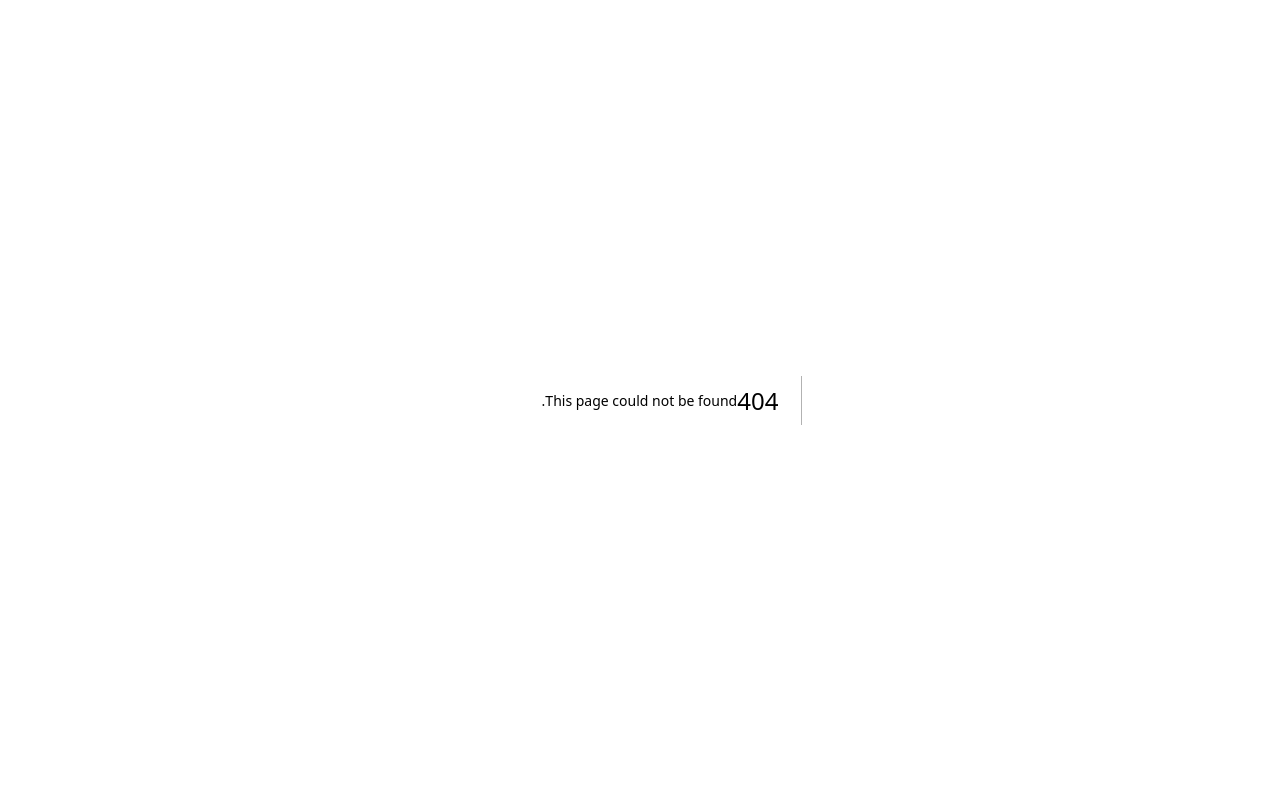
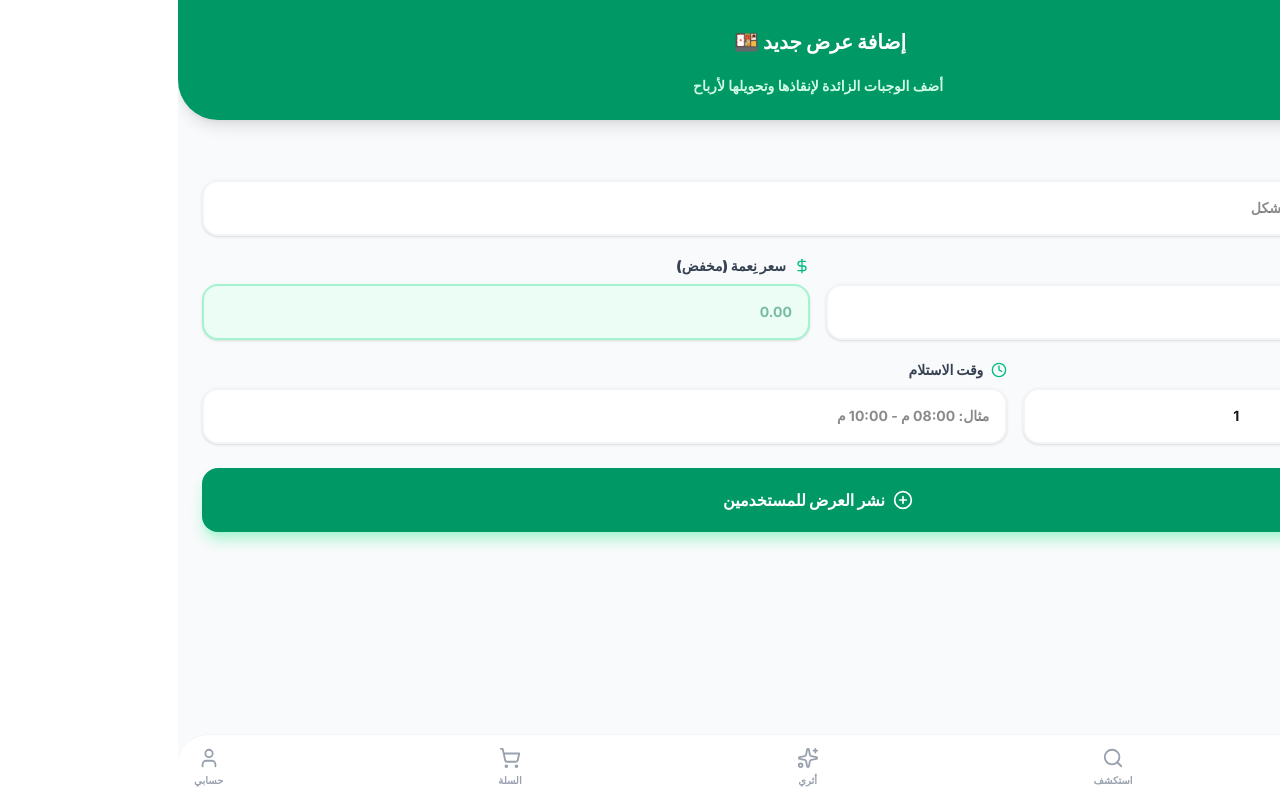
Before and after one commit to msaadi1902-max/nimah-app, a Next.js app: page /add-meal in a window 1280 px wide. Before the commit this address had no page. Built offline with nearby package versions, Linux system fonts and the light colour scheme; no server answers; sample sign-in values are in the browser's storage.

Commit message:
add merchant meal page

```diff
--- /dev/null
+++ b/src/app/add-meal/page.tsx
@@ -0,0 +1,160 @@
+'use client'
+import React, { useState } from 'react'
+import { useRouter } from 'next/navigation'
+import { createClient } from '@supabase/supabase-js'
+import { PlusCircle, Utensils, DollarSign, Clock, Package, ArrowRight } from 'lucide-react'
+import BottomNav from '@/components/BottomNav'
+
+// ربط قاعدة البيانات
+const supabase = createClient(process.env.NEXT_PUBLIC_SUPABASE_URL!, process.env.NEXT_PUBLIC_SUPABASE_ANON_KEY!)
+
+export default function AddMealPage() {
+  const router = useRouter()
+  const [loading, setLoading] = useState(false)
+
+  // بيانات الوجبة
+  const [mealData, setMealData] = useState({
+    name: '',
+    original_price: '',
+    discounted_price: '',
+    quantity: '1',
+    pickup_time: ''
+  })
+
+  // دالة الإرسال لقاعدة البيانات
+  const handleSubmit = async (e: React.FormEvent) => {
+    e.preventDefault()
+    setLoading(true)
+
+    try {
+      // إدخال البيانات في جدول meals (تأكد أن الجدول موجود في Supabase بنفس الاسم)
+      const { error } = await supabase
+        .from('meals')
+        .insert([
+          {
+            name: mealData.name,
+            original_price: Number(mealData.original_price),
+            discounted_price: Number(mealData.discounted_price),
+            quantity: Number(mealData.quantity),
+            pickup_time: mealData.pickup_time,
+            // merchant_id: سنقوم بربطه لاحقاً بمعرف التاجر الفعلي
+          }
+        ])
+
+      if (error) throw error
+
+      alert('✅ تم إضافة الوجبة بنجاح!')
+      router.push('/') // العودة للصفحة الرئيسية بعد الإضافة
+    } catch (error: any) {
+      alert('حدث خطأ أثناء الإضافة: ' + error.message)
+    } finally {
+      setLoading(false)
+    }
+  }
+
+  return (
+    <div className="min-h-screen bg-gray-50 pb-28 text-right font-sans" dir="rtl">
+      {/* الهيدر */}
+      <div className="bg-emerald-600 text-white p-6 rounded-b-[40px] shadow-lg mb-8">
+        <div className="flex items-center justify-between mb-4">
+          <button onClick={() => router.back()} className="bg-white/20 p-2 rounded-xl">
+            <ArrowRight size={20} />
+          </button>
+          <h1 className="text-xl font-black">إضافة عرض جديد 🍱</h1>
+          <div className="w-10"></div>
+        </div>
+        <p className="text-emerald-100 text-sm font-bold text-center">أضف الوجبات الزائدة لإنقاذها وتحويلها لأرباح</p>
+      </div>
+
+      {/* نموذج الإضافة */}
+      <form onSubmit={handleSubmit} className="px-6 space-y-5">
+
+        {/* اسم الوجبة */}
+        <div>
+          <label className="flex items-center gap-2 text-sm font-black text-gray-700 mb-2">
+            <Utensils size={16} className="text-emerald-500" /> اسم الوجبة / الصندوق
+          </label>
+          <input
+            type="text"
+            required
+            placeholder="مثال: صندوق معجنات مشكل"
+            className="w-full bg-white border-2 border-gray-100 rounded-2xl p-4 text-sm font-bold focus:border-emerald-500 focus:outline-none transition-colors shadow-sm"
+            value={mealData.name}
+            onChange={(e) => setMealData({...mealData, name: e.target.value})}
+          />
+        </div>
+
+        {/* الأسعار */}
+        <div className="flex gap-4">
+          <div className="flex-1">
+            <label className="flex items-center gap-2 text-sm font-black text-gray-700 mb-2">
+              <DollarSign size={16} className="text-gray-400" /> السعر الأصلي
+            </label>
+            <input
+              type="number"
+              required
+              placeholder="0.00"
+              className="w-full bg-white border-2 border-gray-100 rounded-2xl p-4 text-sm font-bold focus:border-emerald-500 focus:outline-none transition-colors shadow-sm line-through text-gray-400"
+              value={mealData.original_price}
+              onChange={(e) => setMealData({...mealData, original_price: e.target.value})}
+            />
+          </div>
+          <div className="flex-1">
+            <label className="flex items-center gap-2 text-sm font-black text-gray-700 mb-2">
+              <DollarSign size={16} className="text-emerald-500" /> سعر نِعمة (مخفض)
+            </label>
+            <input
+              type="number"
+              required
+              placeholder="0.00"
+              className="w-full bg-emerald-50 border-2 border-emerald-200 rounded-2xl p-4 text-sm font-bold focus:border-emerald-500 focus:outline-none transition-colors shadow-sm text-emerald-700"
+              value={mealData.discounted_price}
+              onChange={(e) => setMealData({...mealData, discounted_price: e.target.value})}
+            />
+          </div>
+        </div>
+
+        {/* الكمية والوقت */}
+        <div className="flex gap-4">
+          <div className="w-1/3">
+            <label className="flex items-center gap-2 text-sm font-black text-gray-700 mb-2">
+              <Package size={16} className="text-emerald-500" /> الكمية
+            </label>
+            <input
+              type="number"
+              min="1"
+              required
+              className="w-full bg-white border-2 border-gray-100 rounded-2xl p-4 text-sm font-bold focus:border-emerald-500 focus:outline-none transition-colors shadow-sm text-center"
+              value={mealData.quantity}
+              onChange={(e) => setMealData({...mealData, quantity: e.target.value})}
+            />
+          </div>
+          <div className="flex-1">
+            <label className="flex items-center gap-2 text-sm font-black text-gray-700 mb-2">
+              <Clock size={16} className="text-emerald-500" /> وقت الاستلام
+            </label>
+            <input
+              type="text"
+              required
+              placeholder="مثال: 08:00 م - 10:00 م"
+              className="w-full bg-white border-2 border-gray-100 rounded-2xl p-4 text-sm font-bold focus:border-emerald-500 focus:outline-none transition-colors shadow-sm"
+              value={mealData.pickup_time}
+              onChange={(e) => setMealData({...mealData, pickup_time: e.target.value})}
+            />
+          </div>
+        </div>
+
+        {/* زر الإرسال */}
+        <button
+          type="submit"
+          disabled={loading}
+          className="w-full bg-emerald-600 hover:bg-emerald-700 text-white py-5 rounded-2xl font-black shadow-lg shadow-emerald-200 active:scale-95 transition-all mt-6 flex items-center justify-center gap-2 disabled:opacity-50"
+        >
+          {loading ? 'جاري الإضافة...' : <><PlusCircle size={20} /> نشر العرض للمستخدمين</>}
+        </button>
+      </form>
+
+      <BottomNav activeTab="home" />
+    </div>
+  )
+}
```
